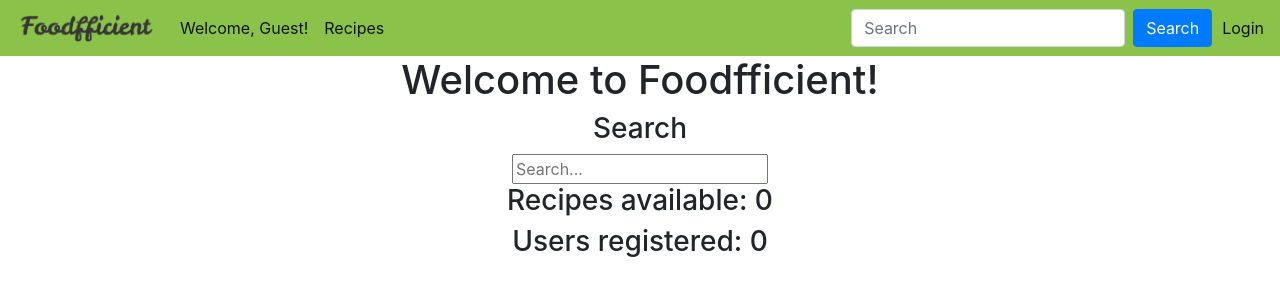
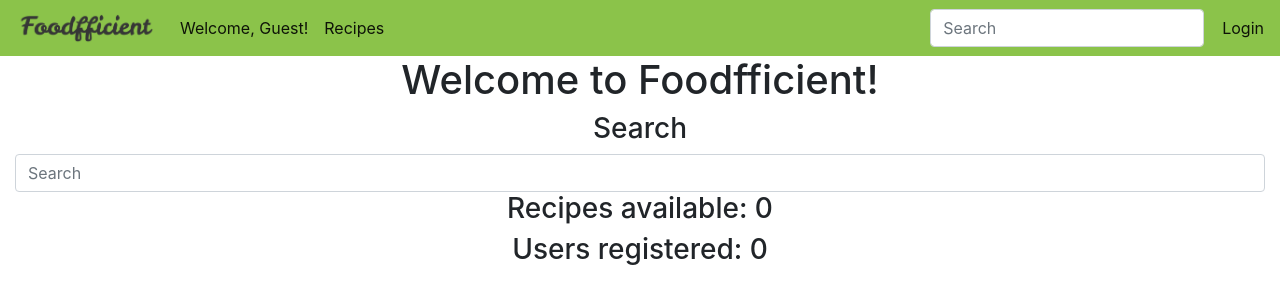
Before and after one commit to repacheco1/CINS465-Final_Project, a Django app: page / in a window 1280 px wide. Shown: the top 304 px of the page. Run offline with Django 3.2, Linux system fonts and the light colour scheme; data that the repository does not hold is empty; some libraries are stand-ins or nearby versions.

Commit message:
Add basic search function to search nav bar

```diff
--- a/mysite/foodfficient/templates/base.html
+++ b/mysite/foodfficient/templates/base.html
@@ -47,10 +47,8 @@
                 <li class="nav-item active">
                 </li>
             </ul>
-            <form class="form-inline my-2 my-lg-0">
-                <input class="form-control mr-sm-2" type="search" placeholder="Search" aria-label="Search">
-                <button type="button" class="btn btn-primary" type="submit">Search</button>
-                {% comment %} <button class="btn btn-outline-success my-2 my-sm-0" type="submit">Search</button> {% endcomment %}
+            <form class="form-inline my-2 my-lg-0" action="{% url 'search_results' %}" method="get">
+                <input class="form-control mr-sm-2" type="search" name="q" placeholder="Search" aria-label="Search">
             </form>
             <span style="display:inline-block; width: 10px;"></span>
             <span class="navbar-text">
--- a/mysite/foodfficient/templates/index.html
+++ b/mysite/foodfficient/templates/index.html
@@ -9,7 +9,7 @@
 <div class="col text-center">
     <h3>Search</h3>
     <form action="{% url 'search_results' %}" method="get">
-        <input name="q" type="text" placeholder="Search...">
+        <input class="form-control" type="search" name="q" placeholder="Search" aria-label="Search">
     </form>
 </div>
 
```
